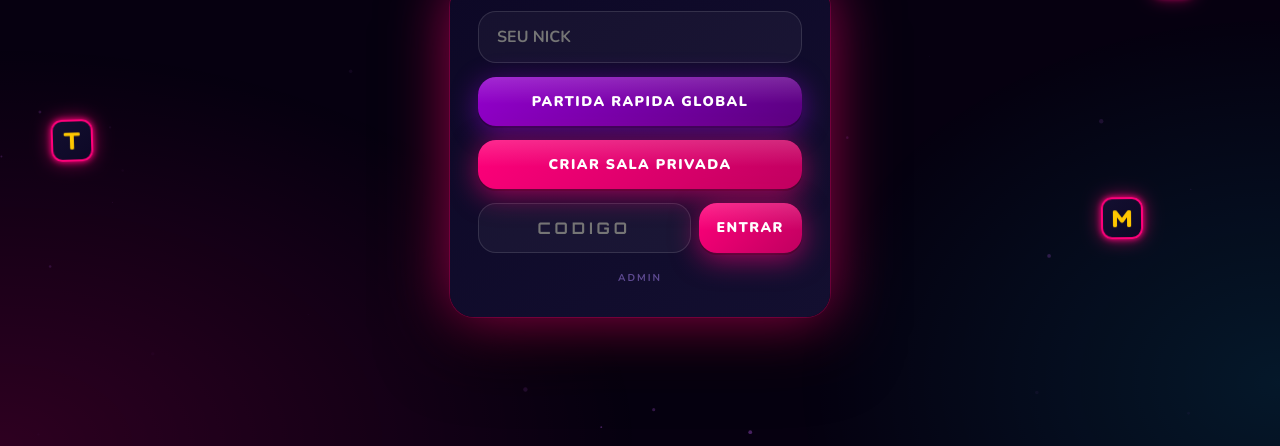
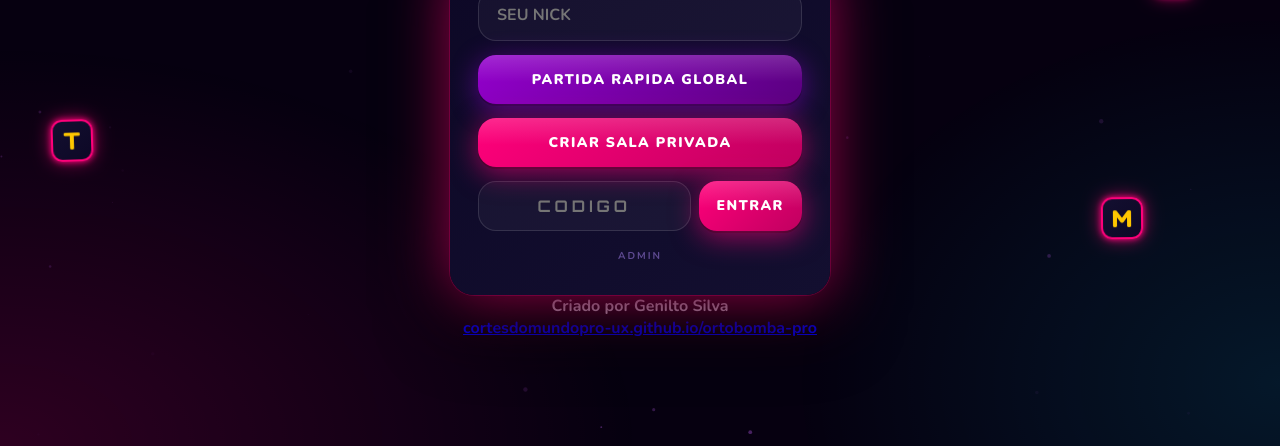
Before and after one commit to cortesdomundopro-ux/ortobomba-pro, a website built with Vite: page index.html in a window 1280 px wide. Shown: the part 354-800 px from the top of the page. Built offline with nearby package versions, Linux system fonts and the light colour scheme.

Commit message:
Add creator credit and access link

```diff
--- a/index.html
+++ b/index.html
@@ -31,6 +31,8 @@
     </div>
     <button id="btn-admin" class="btn-link">ADMIN</button>
   </div>
+  <div class="creator-credit">Criado por <span>Genilto Silva</span></div>
+  <a class="game-short-link" href="https://cortesdomundopro-ux.github.io/ortobomba-pro/" target="_blank" rel="noopener">cortesdomundopro-ux.github.io/ortobomba-pro</a>
 </div>
 
 <div id="scr-lobby" class="screen">
```
